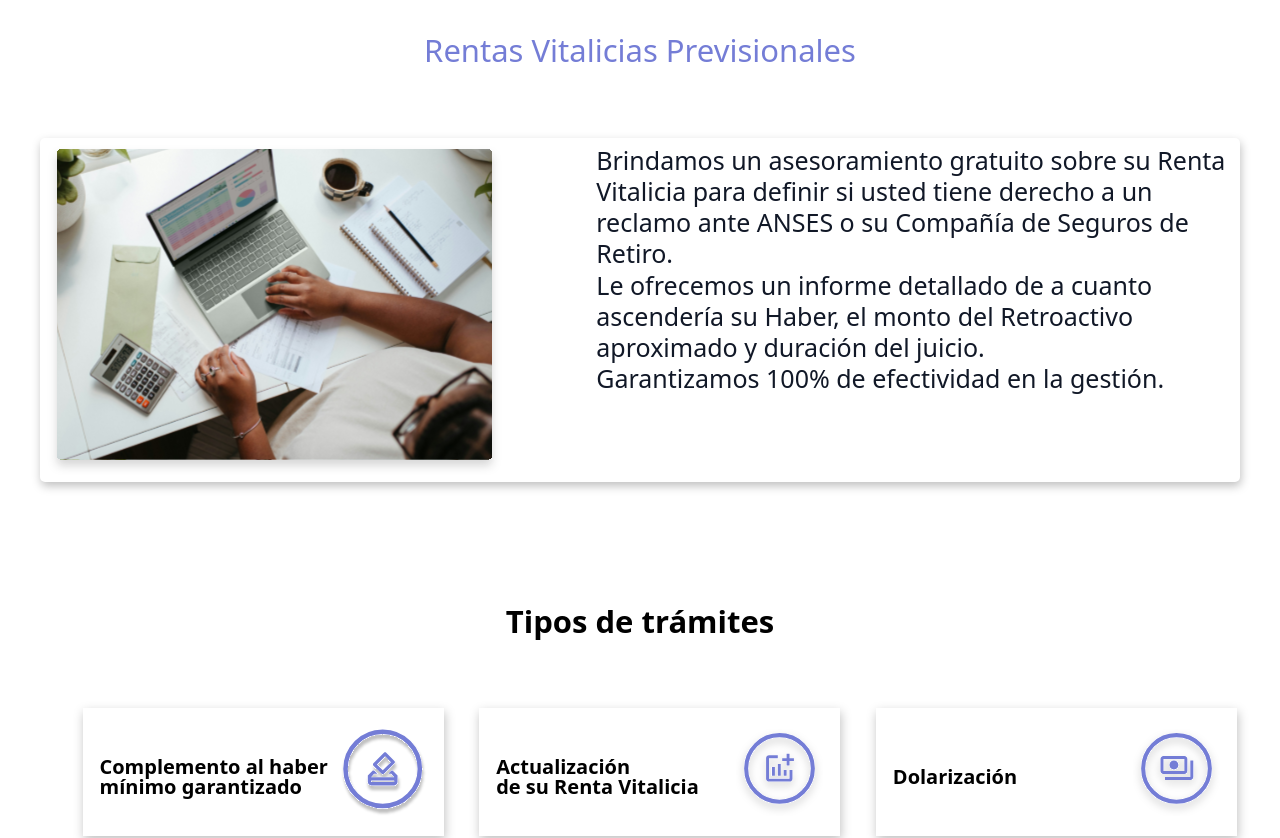
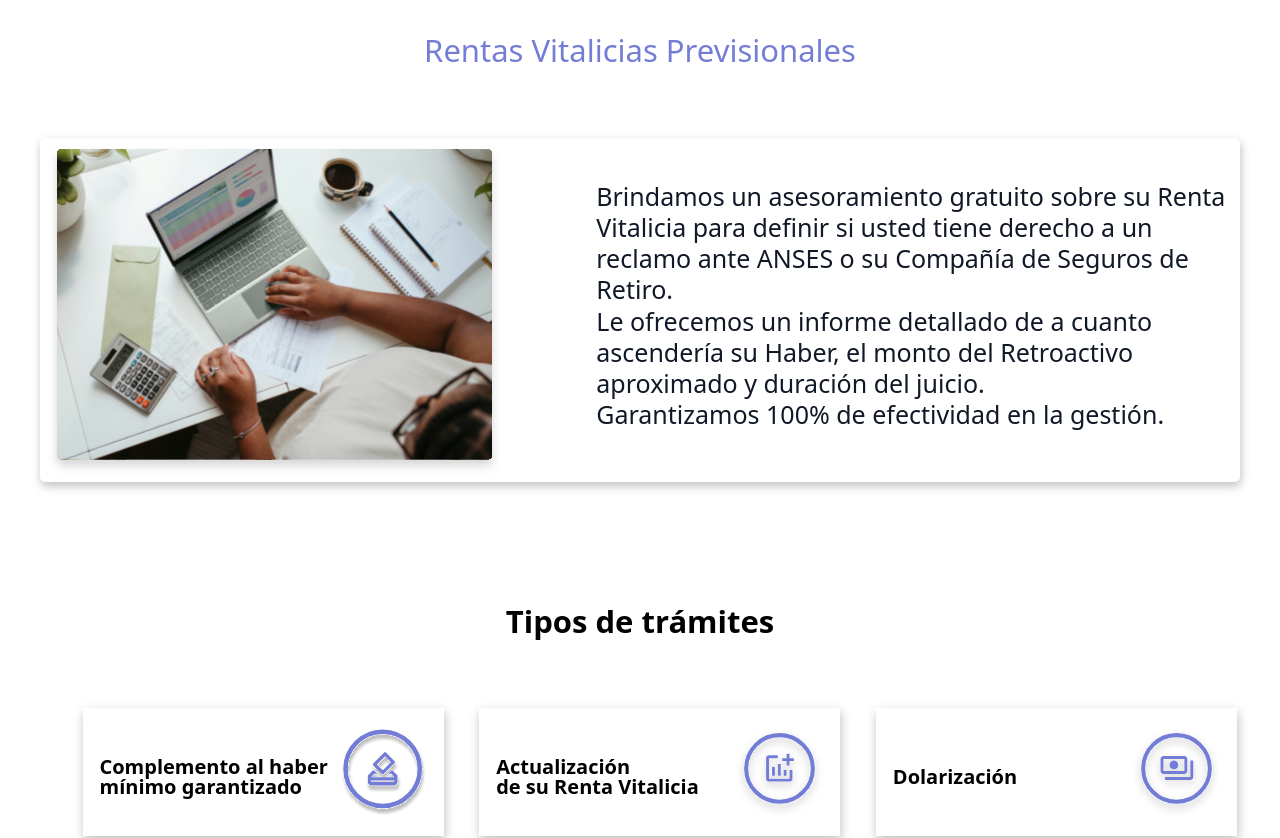
Before and after one commit to FooTalent/iubilare, a React (Vite) app: page / in a window 1280 px wide. Shown: the part 940-1778 px from the top of the page. Built offline with nearby package versions, Linux system fonts and the light colour scheme.

Commit message:
centrado del texto de la seccion de vision y mision

```diff
--- a/src/components/cardQueHacemos/cardQueHacemos.tsx
+++ b/src/components/cardQueHacemos/cardQueHacemos.tsx
@@ -16,7 +16,7 @@ const CardQueHacemos: React.FC<MyComponentProps> = ({
   classStyle,
 }) => (
   <div
-    className={`flex flex-col justify-evenly xl:justify-center w-[328px] h-auto xl:p-[7px]  rounded-[5px] gap-[15px] md:m-0 md:bg-transparent md:flex md:flex-row md:w-full xl:w-[1200px] items-start shadow-card-shadow ${classStyle}`}
+    className={`flex flex-col justify-evenly xl:justify-center w-[328px] h-auto xl:p-[7px]  rounded-[5px] gap-[15px] md:m-0 md:bg-transparent md:flex md:flex-row md:w-full xl:w-[1200px] items-center shadow-card-shadow ${classStyle}`}
   >
     <img
       className="w-[314px] h-[228px] mx-auto md:mx-0 rounded-md shadow md:w-[337px] xl:w-[460px] xl:h-[330px]"
```
